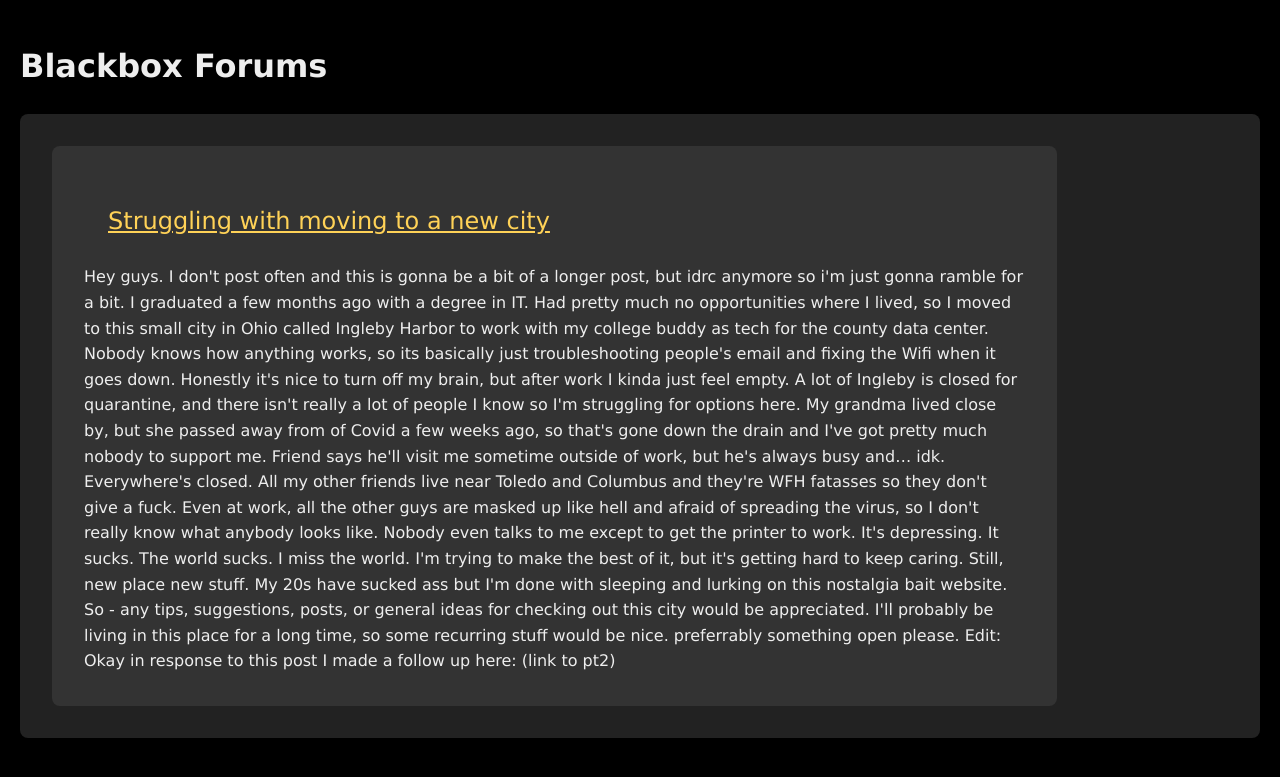
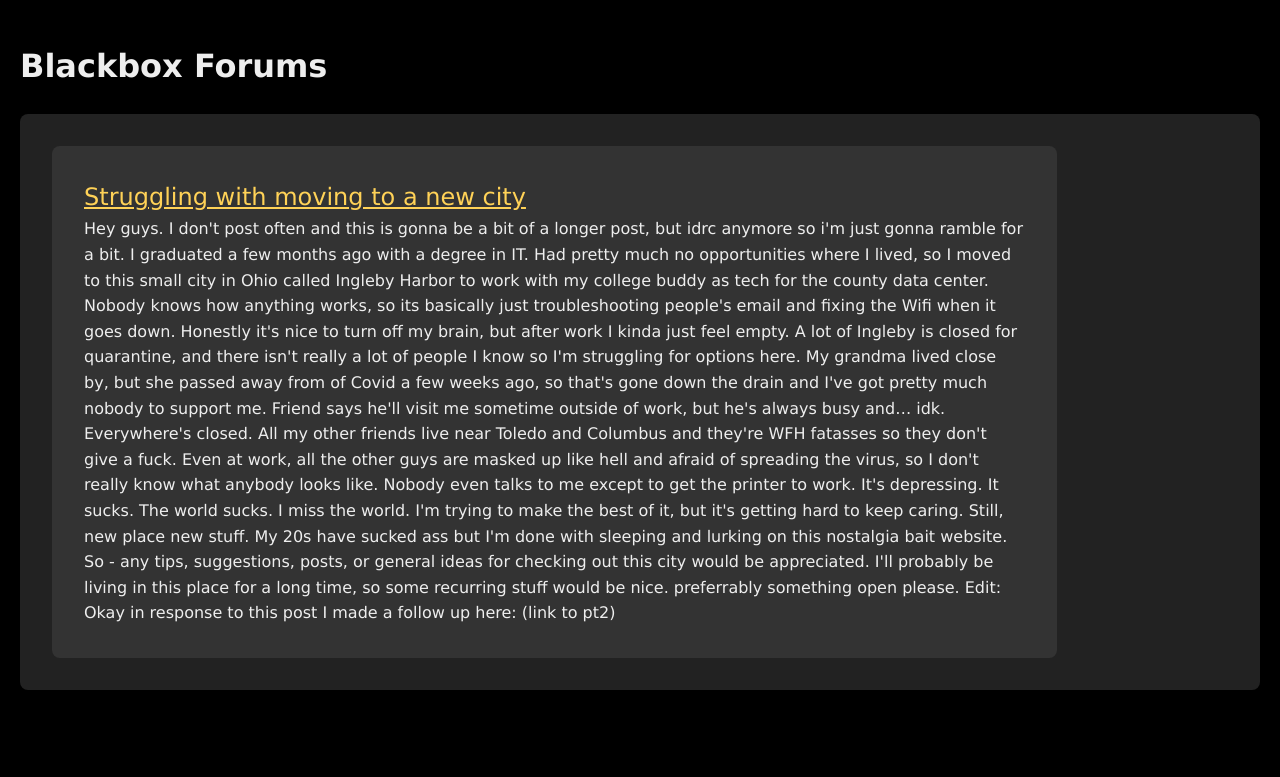
Before and after one commit to blackboxforums/blackboxforums.github.io, a Jekyll site: the page built from index.md, in a window 1280 px wide. Shown: the top 777 px of the page. Built offline with Jekyll 4.4.1, drawn with Linux system fonts in a browser that asks for light colours.

Commit message:
Update style.css

```diff
--- a/assets/css/style.css
+++ b/assets/css/style.css
@@ -26,6 +26,10 @@ body {
   color: var(--text-color);
   font-family: var(--font-default);
   line-height: 1.6;
+}
+
+body p {
+  margin: 0.5em;
 }
 
 .title {
@@ -102,7 +106,6 @@ div.post {
 div.post div.post-title {
   color: var(--accent-color);
   font-size: 1.5em;
-  padding: 1em;
   text-align: left;
   text-decoration: underline;
 }
```
